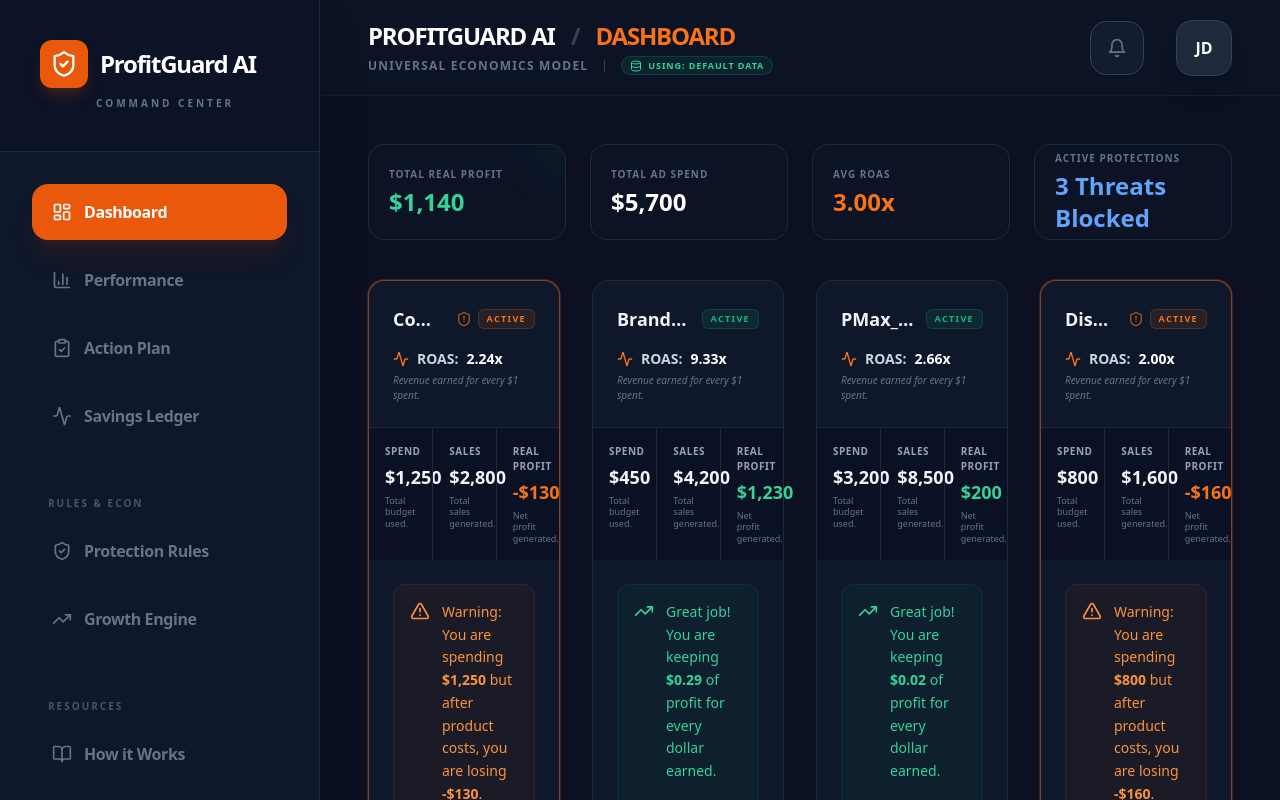
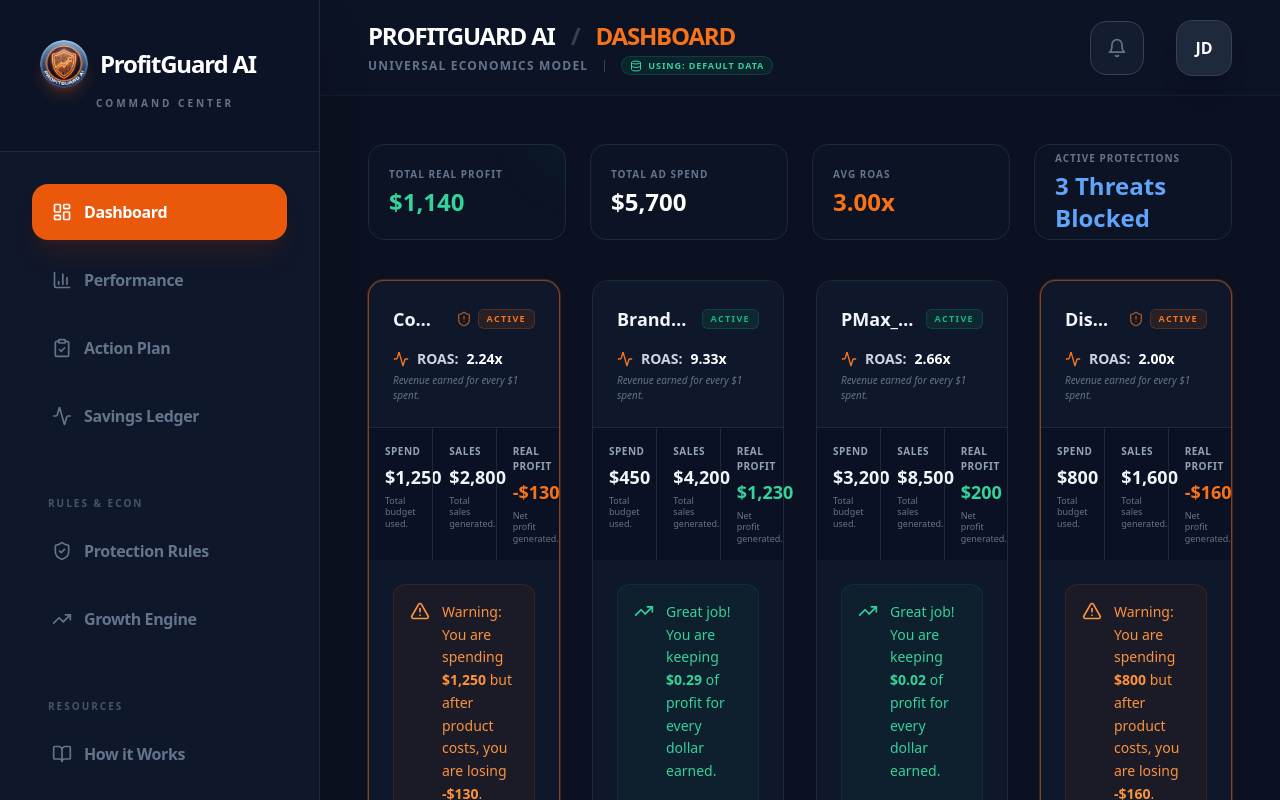
Before and after one commit to mikedsayre/ProfitGuard-AI, a React (Vite) app: page / in a window 1280 px wide. Shown: the top 800 px of the page. Built offline with nearby package versions, Linux system fonts and the light colour scheme.

Commit message:
Update App.tsx

```diff
--- a/App.tsx
+++ b/App.tsx
@@ -965,7 +965,9 @@ const App: React.FC = () => {
       <aside className="w-full lg:w-80 bg-slate-900 flex flex-col border-b lg:border-r border-slate-800 shrink-0 shadow-2xl z-20">
         <div className="p-10 flex flex-col gap-2 border-b border-slate-800 bg-slate-950/20">
           <div className="flex items-center gap-3">
-            <div className="bg-orange-600 p-2.5 rounded-xl shadow-lg shadow-orange-900/40"><ShieldCheck className="w-7 h-7 text-white" /></div>
+            {/* Logo Replacement */}
+          <img src="/profitguard-logo-256px.png" alt="ProfitGuard AI" className="w-12 h-12 rounded-full shadow-lg shadow-orange-500/20 hover:scale-105 transition-transform"
+            />
             <span className="font-black text-2xl text-white tracking-tighter text-nowrap">ProfitGuard AI</span>
           </div>
           <span className="text-[10px] font-black text-slate-500 uppercase tracking-[0.3em] ml-14">Command Center</span>
```
